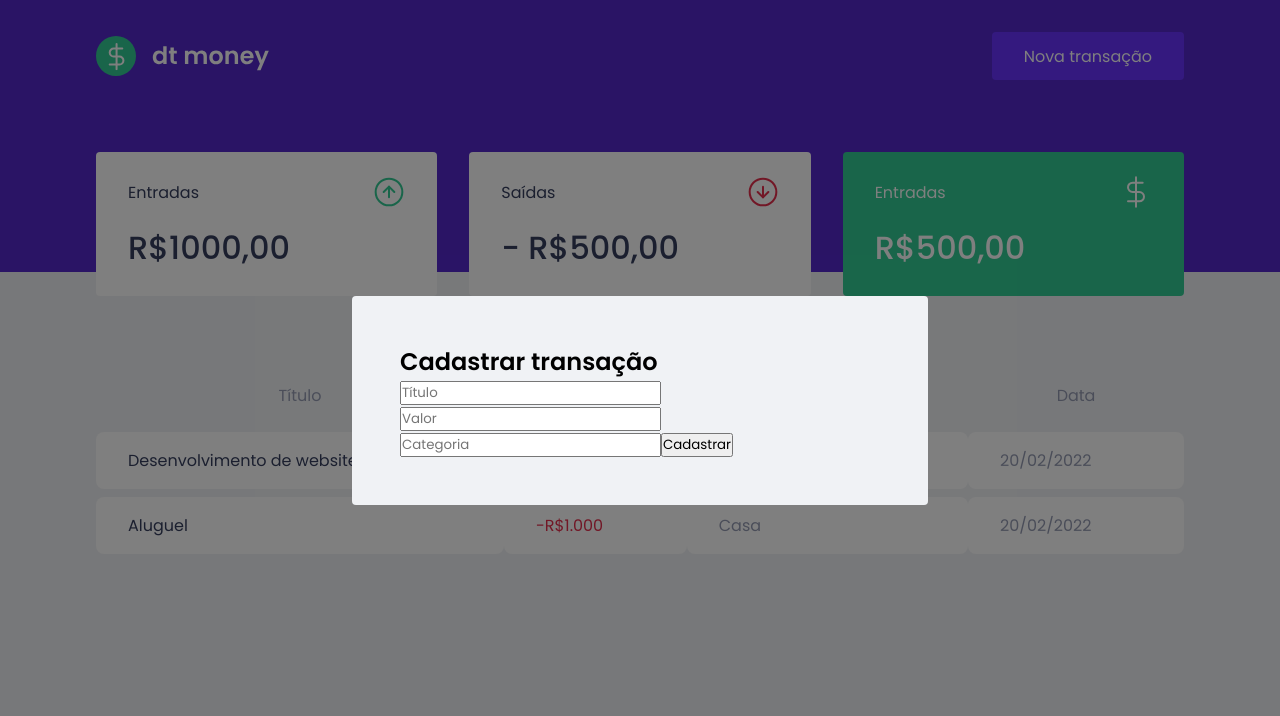
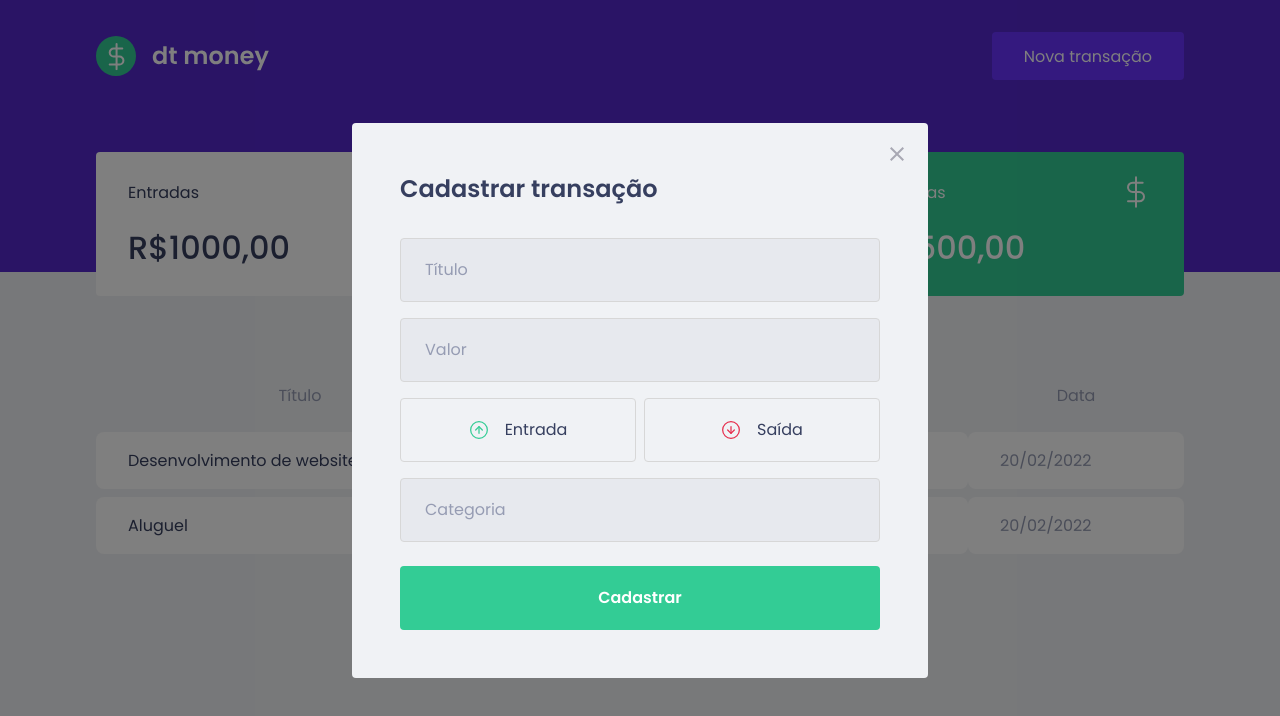
Before and after one commit to brunodsazevedo/react-finances, a React (Create React App) app: page / in a window 1280 px wide. Both pictures are taken after a click on the button "Nova transação". Shown: the top 716 px of the page. Built offline with nearby package versions, Linux system fonts and the light colour scheme; no server answers; what miragejs would draw is missing.

Commit message:
instalado pacote de polished para lidar com opacidade de cores dentro do styled component e continuando a editar formulario com a estilizacao de botao de entrada e saida

```diff
--- a/package.json
+++ b/package.json
@@ -6,6 +6,7 @@
     "@types/react-modal": "^3.13.1",
     "axios": "^0.26.0",
     "miragejs": "^0.1.43",
+    "polished": "^4.1.4",
     "react": "^17.0.2",
     "react-dom": "^17.0.2",
     "react-modal": "^3.14.4",
--- a/src/components/NewTransactionsModal/index.tsx
+++ b/src/components/NewTransactionsModal/index.tsx
@@ -1,7 +1,10 @@
-import { useState } from 'react';
 import Modal from 'react-modal';
 
-import { Container } from './styles';
+import closeImg from '../../assets/close.svg';
+import incomeImg from '../../assets/income.svg';
+import outcomeImg from '../../assets/outcome.svg';
+
+import { Container, TransactionTypeContainer } from './styles';
 
 interface NewTransactionModalProps {
 	isOpen: boolean;
@@ -16,7 +19,13 @@
 			overlayClassName="react-modal-overlay"
 			className="react-modal-content"
 		>
-
+			<button
+				type="button"
+				onClick={onRequestClose}
+				className="react-modal-close"
+			>
+				<img src={closeImg} alt="Fechar modal" />
+			</button>
 			<Container>
 				<h2>Cadastrar transação</h2>
 
@@ -28,6 +37,22 @@
 					type="number"
 					placeholder="Valor"
 				/>
+
+				<TransactionTypeContainer>
+					<button
+						type="button"
+					>
+						<img src={incomeImg} alt="Entrada" />
+						<span>Entrada</span>
+					</button>
+
+					<button
+						type="button"
+					>
+						<img src={outcomeImg} alt="Saída" />
+						<span>Saída</span>
+					</button>
+				</TransactionTypeContainer>
 
 				<input
 					placeholder="Categoria"
--- a/src/components/NewTransactionsModal/styles.ts
+++ b/src/components/NewTransactionsModal/styles.ts
@@ -1,5 +1,88 @@
 import styled from "styled-components";
+import { darken } from 'polished';
 
 export const Container = styled.form`
+    h2 {
+        color: var(--text-title);
+        font-size: 1.5rem;
+        margin-bottom: 2rem;
+    }
 
+    input {
+        width: 100%;
+        padding: 0 1.5rem;
+        height: 4rem;
+        border-radius: 0.25rem;
+
+        border: 1px solid #d7d7d7;
+        background: #e7e9ee;
+
+        font-weight: 400;
+        font-size: 1rem;
+
+        &::placeholder {
+            color: var(--text-body);
+        }
+
+        & + input {
+            margin-top: 1rem;
+        }
+    }
+
+    button[type="submit"] {
+        width: 100%;
+        padding: 0 1.5rem;
+        height: 4rem;
+        background: var(--green);
+        color: #fff;
+        border-radius: 0.25rem;
+        border: 0;
+        font-size: 1rem;
+        margin-top: 1.5rem;
+        font-weight: 600;
+
+        transition: filter 0.2s;
+
+        &:hover {
+            filter: brightness(0.9);
+        }
+    }
 `;
+
+export const TransactionTypeContainer = styled.div`
+    margin: 1rem 0;
+
+    display: grid;
+    grid-template-columns: 1fr 1fr;
+    gap: 0.5rem;
+
+    button {
+        height: 4rem;
+        border: 1px solid #d7d7d7;
+        border-radius: 0.25rem;
+
+        background: transparent;
+
+        display: flex;
+        align-items: center;
+        justify-content: center;
+
+        transition: border-color 0.2s;
+
+        &:hover {
+            border-color: ${darken(0.1, '#d7d7d7')}
+        }
+
+        img {
+            height: 20px;
+            width: 20px;
+        }
+
+        span {
+            display: inline-block;
+            margin-left: 1rem;
+            font-size: 1rem;
+            color: var(--text-title);
+        }
+    }
+`;
--- a/src/styles/global.ts
+++ b/src/styles/global.ts
@@ -76,4 +76,18 @@
         position: relative;
         border-radius:0.25rem;
     }
+
+    .react-modal-close {
+        position: absolute;
+        right: 1.5rem;
+        top: 1.5rem;
+        border: 0;
+        background: transparent;
+
+        transition: filter 0.2s;
+
+        &:hover {
+            filter: brightness(0.8);
+        }
+    }
 `
```
Also changed, not shown: 1 other file (tests, documents, lock files or other folders).
